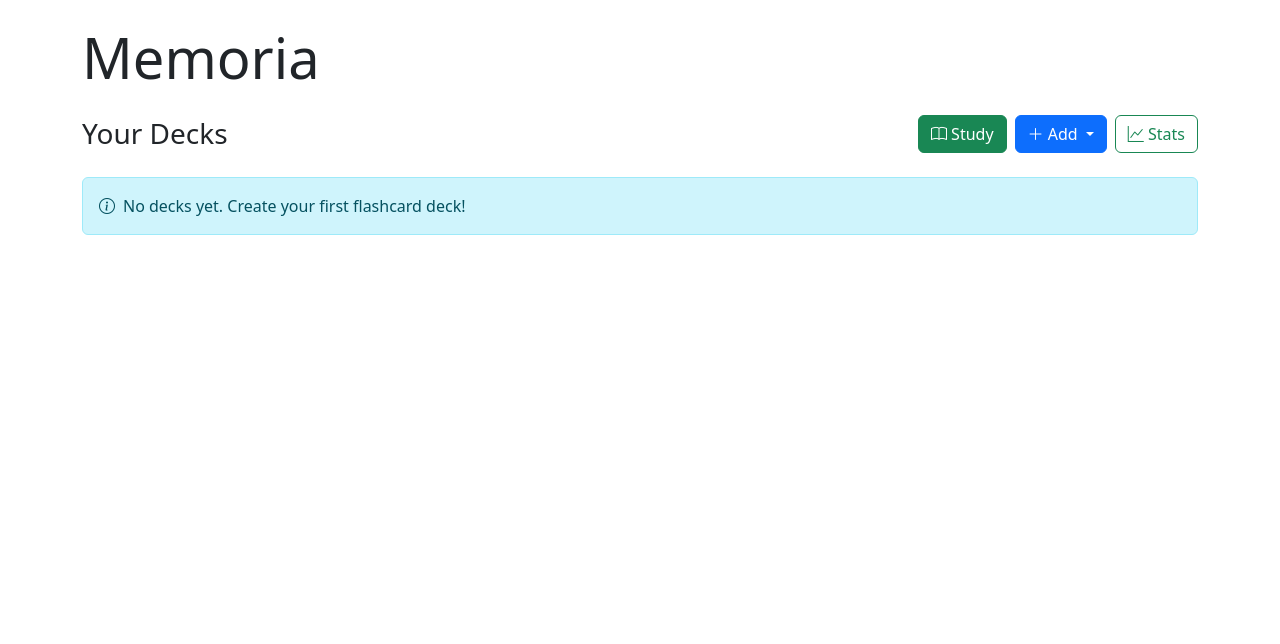
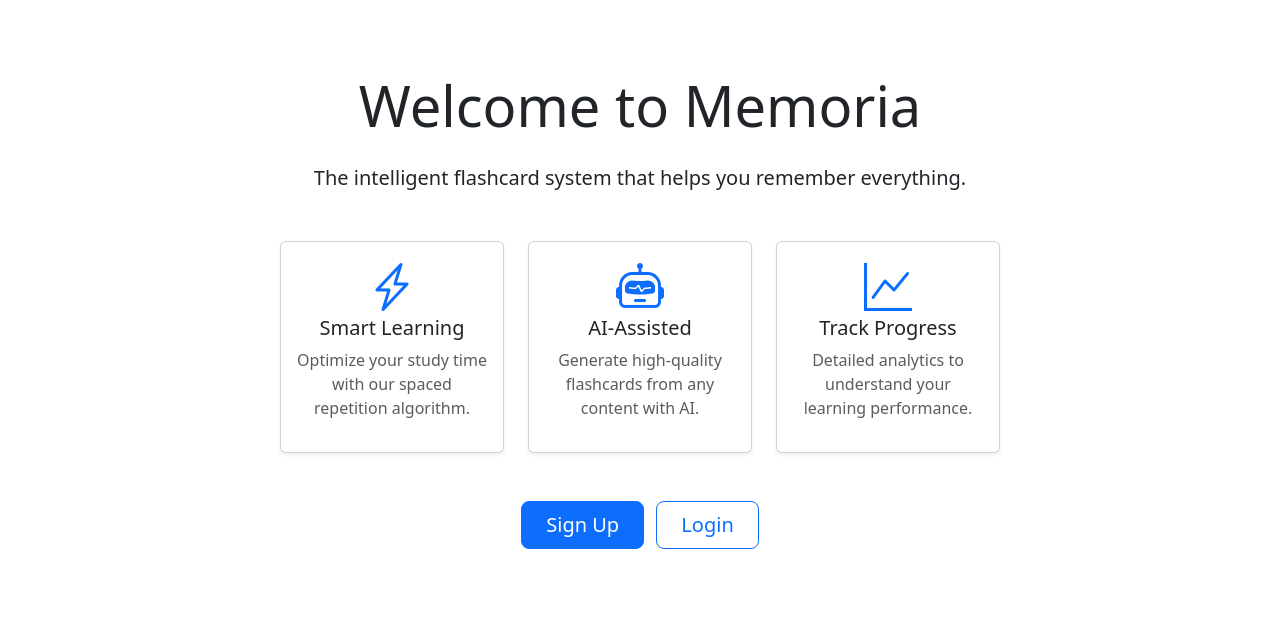
Before and after one commit to MACantara/Memoria, a Flask app: page / in a window 1280 px wide. Shown: the part 56-700 px from the top of the page. Run offline with Flask 3, Linux system fonts and the light colour scheme; data that the repository does not hold is empty; some libraries are stand-ins or nearby versions.

Commit message:
Add welcome page with feature highlights and user authentication handling

```diff
--- a/static/css/index.css
+++ b/static/css/index.css
@@ -1,4 +1,3 @@
-/* Only keep custom styles that Bootstrap doesn't provide */
 .topic-card {
     transition: transform 0.2s ease, box-shadow 0.2s ease;
 }
@@ -7,3 +6,27 @@
     transform: translateY(-2px);
     box-shadow: 0 4px 8px rgba(0,0,0,0.15);
 }
+
+/* Welcome page styles */
+.welcome-hero {
+    padding: 5rem 0;
+    background: linear-gradient(135deg, #6a11cb 0%, #2575fc 100%);
+    color: white;
+    border-radius: 10px;
+    margin-bottom: 3rem;
+}
+
+.feature-card {
+    transition: transform 0.3s ease, box-shadow 0.3s ease;
+}
+
+.feature-card:hover {
+    transform: translateY(-5px);
+    box-shadow: 0 10px 20px rgba(0, 0, 0, 0.1);
+}
+
+.feature-icon {
+    font-size: 3rem;
+    margin-bottom: 1rem;
+    color: #6a11cb;
+}
--- a/templates/index.html
+++ b/templates/index.html
@@ -1,6 +1,6 @@
 {% extends "base.html" %}
 
-{% block title %}Flashcard Decks{% endblock %}
+{% block title %}{% if current_user.is_authenticated %}Flashcard Decks{% else %}Welcome to Memoria{% endif %}{% endblock %}
 
 {% block styles %}
 <link rel="stylesheet" href="{{ url_for('static', filename='css/index.css') }}">
@@ -8,6 +8,8 @@
 {% endblock %}
 
 {% block content %}
+{% if current_user.is_authenticated %}
+<!-- Content for authenticated users -->
 <h1 class="display-4 mb-4">Memoria</h1>
 
 <div class="d-flex justify-content-between align-items-center mb-4">
@@ -37,9 +39,58 @@
     {% endif %}
 </div>
 
+{% else %}
+<!-- Content for visitors (not authenticated) -->
+<div class="container py-5">
+    <div class="row justify-content-center">
+        <div class="col-md-8 text-center">
+            <h1 class="display-4 mb-4">Welcome to Memoria</h1>
+            <p class="lead mb-4">The intelligent flashcard system that helps you remember everything.</p>
+
+            <div class="my-5">
+                <div class="row g-4 justify-content-center">
+                    <div class="col-md-4">
+                        <div class="card h-100 shadow-sm feature-card">
+                            <div class="card-body text-center">
+                                <i class="bi bi-lightning-charge text-primary display-5 mb-3 feature-icon"></i>
+                                <h5>Smart Learning</h5>
+                                <p class="text-muted">Optimize your study time with our spaced repetition algorithm.</p>
+                            </div>
+                        </div>
+                    </div>
+                    <div class="col-md-4">
+                        <div class="card h-100 shadow-sm feature-card">
+                            <div class="card-body text-center">
+                                <i class="bi bi-robot text-primary display-5 mb-3 feature-icon"></i>
+                                <h5>AI-Assisted</h5>
+                                <p class="text-muted">Generate high-quality flashcards from any content with AI.</p>
+                            </div>
+                        </div>
+                    </div>
+                    <div class="col-md-4">
+                        <div class="card h-100 shadow-sm feature-card">
+                            <div class="card-body text-center">
+                                <i class="bi bi-graph-up text-primary display-5 mb-3 feature-icon"></i>
+                                <h5>Track Progress</h5>
+                                <p class="text-muted">Detailed analytics to understand your learning performance.</p>
+                            </div>
+                        </div>
+                    </div>
+                </div>
+            </div>
+
+            <div class="my-5">
+                <a href="{{ url_for('auth.signup') }}" class="btn btn-primary btn-lg me-2 px-4">Sign Up</a>
+                <a href="{{ url_for('auth.login') }}" class="btn btn-outline-primary btn-lg px-4">Login</a>
+            </div>
+        </div>
+    </div>
+</div>
+{% endif %}
 {% endblock %}
 
 {% block scripts %}
+{% if current_user.is_authenticated %}
 <script type="module">
     import { initializeModals } from "{{ url_for('static', filename='modules/deck/modal-handlers.js') }}";
     import { initializeFormHandlers } from "{{ url_for('static', filename='modules/deck/form-handlers.js') }}";
@@ -51,4 +102,5 @@
         initializeDeckOperations();
     });
 </script>
+{% endif %}
 {% endblock %}
```
